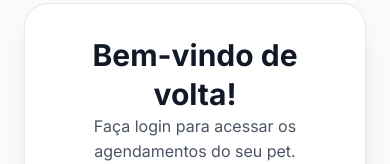
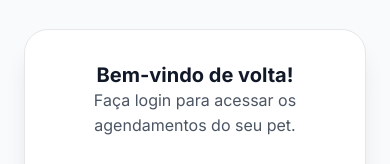
Before and after one commit to dalessandro-dev/Prog-Trabalho-Final, a plain HTML site: page pages/login.html in a window 390 px wide. Shown: the part 179-343 px from the top of the page. Drawn offline with Linux system fonts and the light colour scheme.

Commit message:
fix: corrige precedencia e links do css responsivo

```diff
--- a/assets/css/style.css
+++ b/assets/css/style.css
@@ -4,6 +4,7 @@
 
 /* Importação das Variáveis de Design */
 @import url("./variables.css");
+
 
 /* ==========================================================================
    1. RESET E BASE
@@ -1143,6 +1144,3 @@ p { color: var(--color-gray-600); margin-bottom: var(--spacing-4); }
 .btn-danger:hover {
   background-color: #DC2626;
 }
-
-/* Importação das Regras de Responsividade */
-@import url("./responsive.css");
--- a/pages/login.html
+++ b/pages/login.html
@@ -16,6 +16,7 @@
 
   <!-- Design System & Page CSS -->
   <link rel="stylesheet" href="../assets/css/style.css">
+  <link rel="stylesheet" href="../assets/css/responsive.css">
 </head>
 <body class="bg-gray-50">
 
```
Also changed, not shown: index.html (+1 -0 lines), pages/agendamento.html (+1 -0 lines), pages/cadastro.html (+1 -0 lines), pages/categoria.html (+1 -0 lines), pages/detalhes.html (+1 -0 lines).
